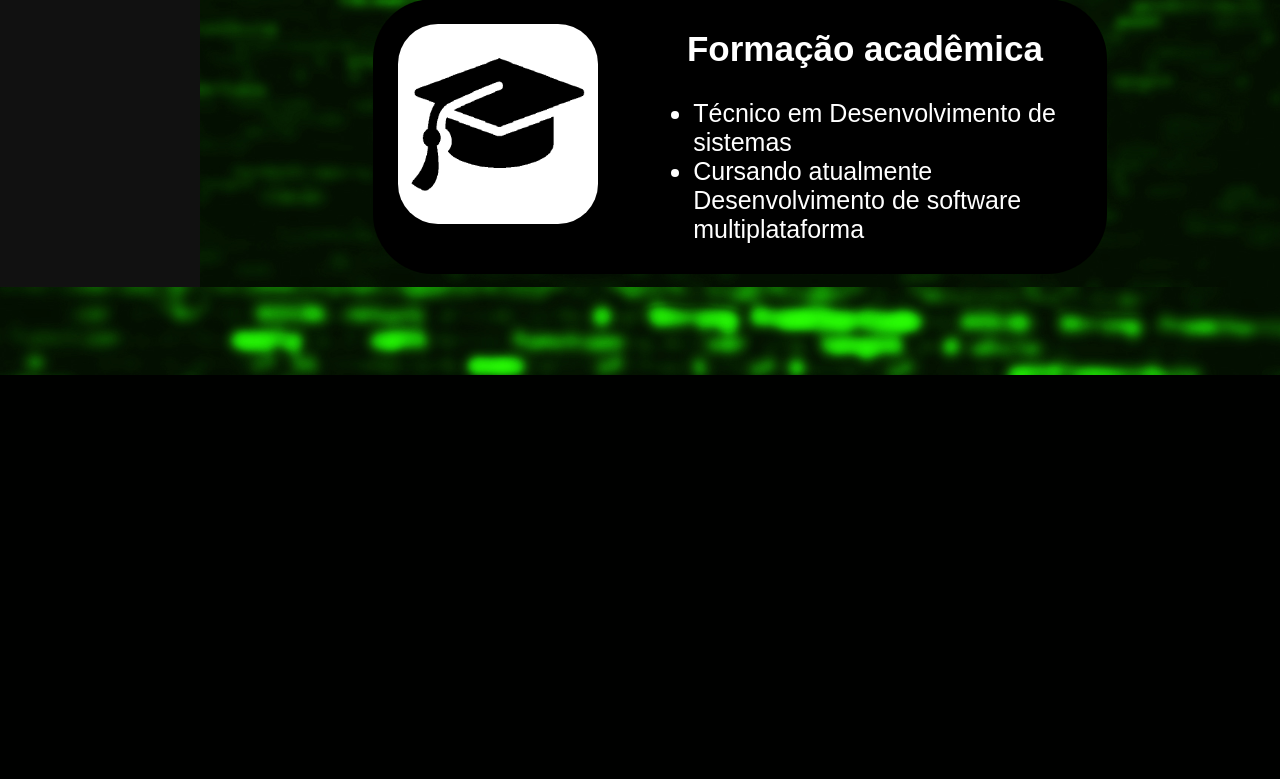
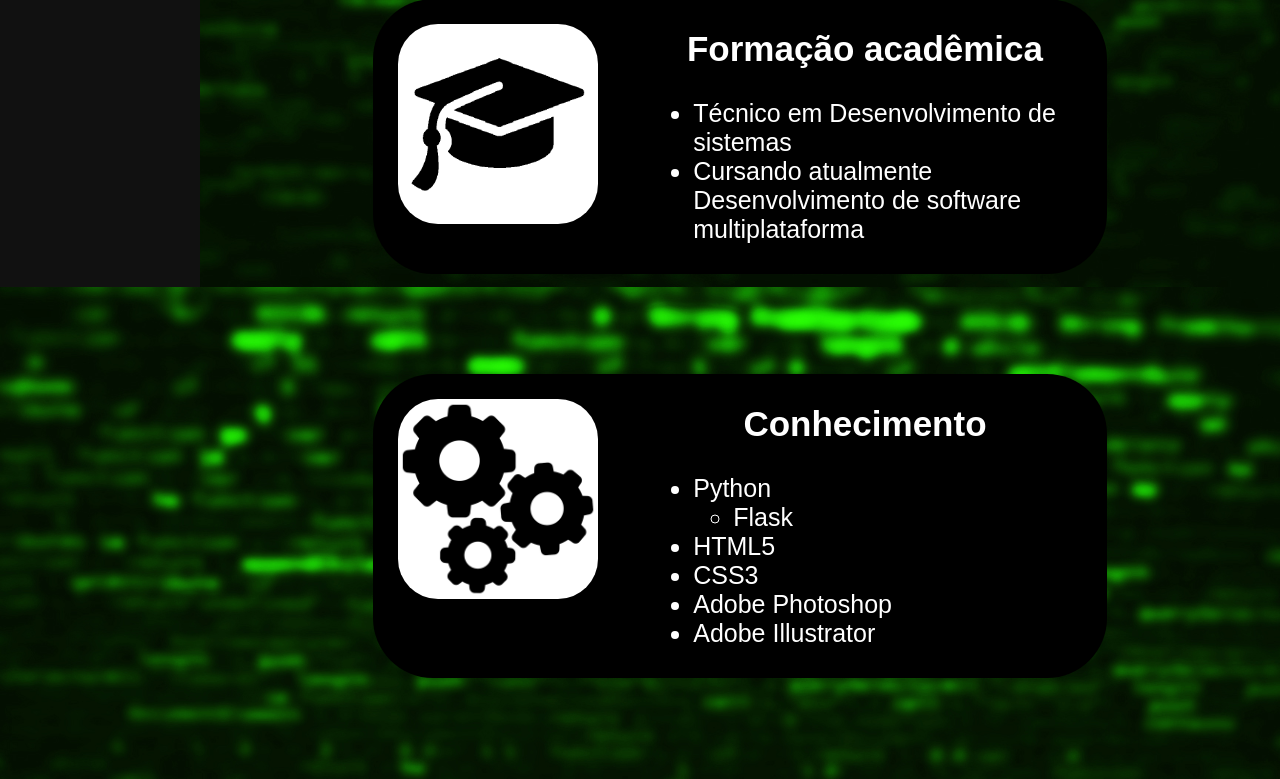
Before and after one commit to Tuuca/Portfolio, a Flask app: page /sobre in a window 1280 px wide. Shown: the part 513-1292 px from the top of the page. Before the commit the page ends 888 px from the top, so only its background shows below. Run offline with Flask 2, Linux system fonts and the light colour scheme.

Commit message:
Card de conhecimento no Sobre mim

```diff
--- a/src/static/style.css
+++ b/src/static/style.css
@@ -152,5 +152,3 @@ h3 {
   margin: 100px auto;
   border-radius: 60px;
 }
-
-@media(max-width: 700px) {
--- a/src/templates/sobre.html
+++ b/src/templates/sobre.html
@@ -47,6 +47,26 @@
                 </p>
             </div>
         </div>
+
+        <div class="bloco">
+            <div>
+                <img src="../static/image/conhecimento.png" alt="bagulho" class="icone">
+            </div>
+            <div class="textoo">
+                <p class="textotitulo">Conhecimento</p>
+                <ul class="texto">
+                    <li>Python</li>
+                    <ul>
+                        <li>Flask</li>
+                    </ul>
+                    <li>HTML5</li>
+                    <li>CSS3</li>
+                    <li>Adobe Photoshop</li>
+                    <li>Adobe Illustrator</li>
+                </ul>
+                </p>
+            </div>
+        </div>
     </div>
 </body>
 
```
Also changed, not shown: src/static/image/conhecimento.jpg (added), src/static/image/conhecimento.png (added).
